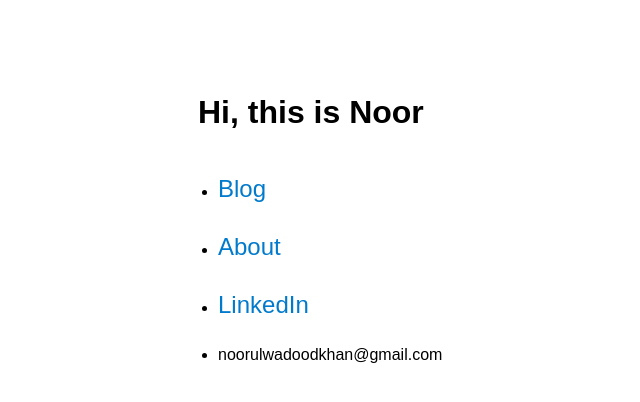
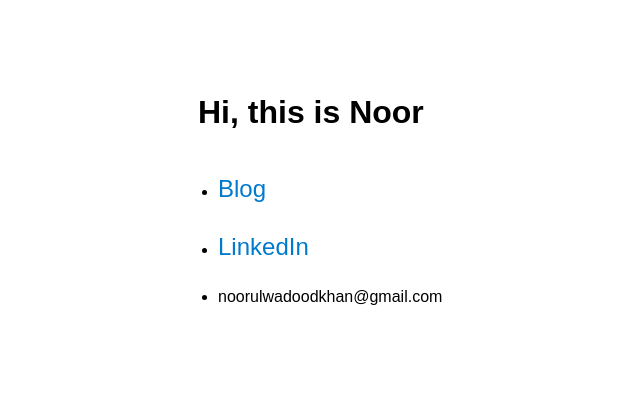
Before and after one commit to Noorulwadoodkhan/noorulwadoodkhan.github.io, a Jekyll site: the page built from index.html, in a window 1280 px wide. Shown: the top 402 px of the page, without its empty margins (142-782 px from the left). Built offline with Jekyll 4.4.1, drawn with Linux system fonts in a browser that asks for light colours.

Commit message:
Unpublish about page for now

```diff
--- a/index.html
+++ b/index.html
@@ -32,7 +32,6 @@
     <h1>Hi, this is Noor</h1>
     <ul>
       <li><a href="/blog/">Blog</a></li>
-      <li><a href="/about/">About</a></li>
       <li><a href="https://www.linkedin.com/in/noorulwadoodkhan">LinkedIn</a></li>
       <li>noorulwadoodkhan@gmail.com</li>
     </ul>
```
Also changed, not shown: about.md (+1 -0 lines).
